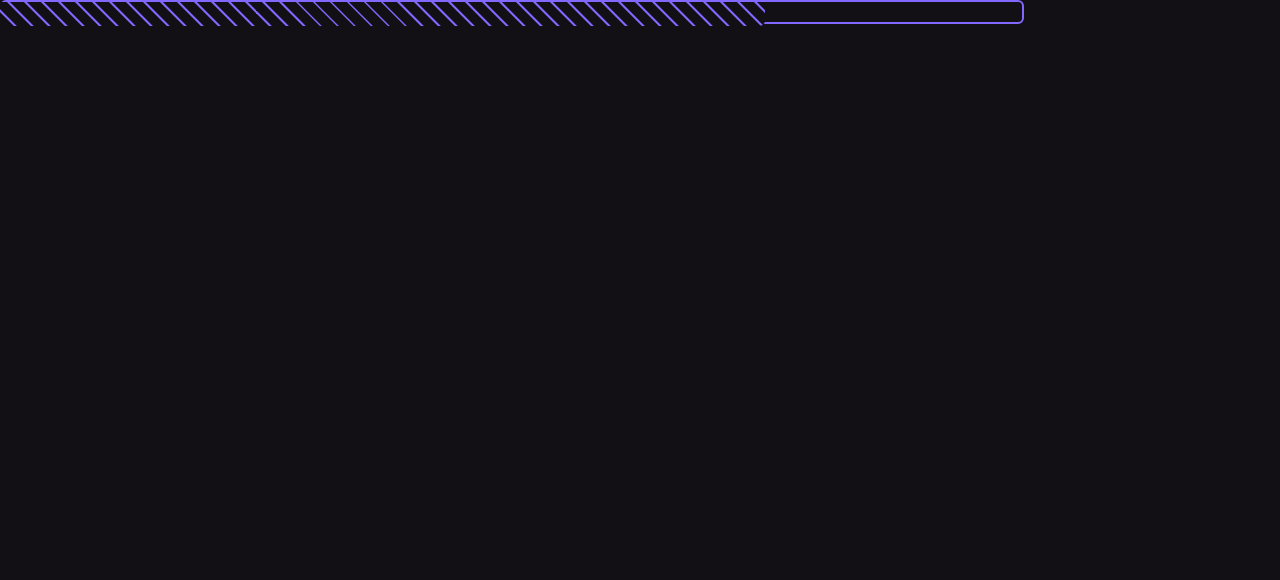
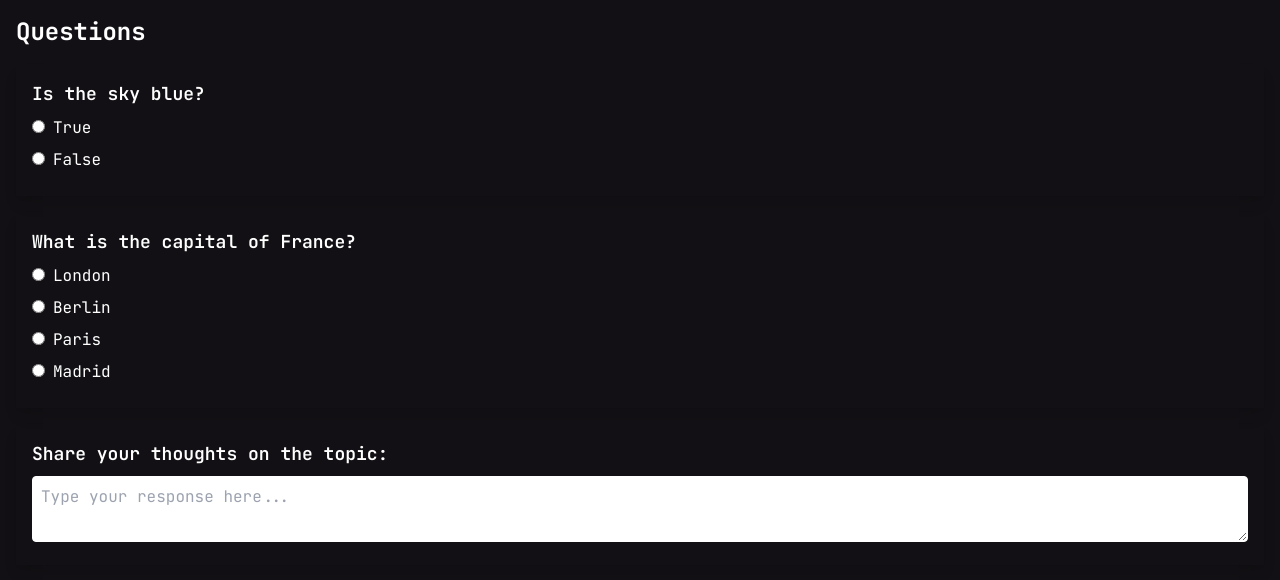
Before and after one commit to ayaanmayooq/eduhack, a Next.js app in the folder frontend/: page / in a window 1280 px wide. Shown: the top 580 px of the page. Built offline with nearby package versions, Linux system fonts and the light colour scheme.

Commit message:
Added Basic Structure of Question Components

```diff
--- /dev/null
+++ b/frontend/src/app/QuestionsPage.js
@@ -0,0 +1,25 @@
+import React from 'react';
+import Question from '../components/Question';
+
+const QuestionPage = () => {
+  return (
+    <div className="p-4">
+      <h1 className="text-2xl font-bold">Questions</h1>
+      <Question
+        questionType="true-false"
+        questionText="Is the sky blue?"
+      />
+      <Question
+        questionType="mcq"
+        questionText="What is the capital of France?"
+        options={['London', 'Berlin', 'Paris', 'Madrid']}
+      />
+      <Question
+        questionType="free-response"
+        questionText="Share your thoughts on the topic:"
+      />
+    </div>
+  );
+};
+
+export default QuestionPage;
--- a/frontend/src/app/page.js
+++ b/frontend/src/app/page.js
@@ -2,11 +2,13 @@
 import { JetBrains_Mono } from "next/font/google";
 import Intro from "../components/Intro";
 import Loading from "@/components/Loading";
+import QuestionPage from "./QuestionsPage";
 
 export default function Home() {
   return (
     <div className="w-screen h-fit">
-      <Loading></Loading>
+      {/* <Loading></Loading> */}
+      <QuestionPage></QuestionPage>
       {/* <Intro></Intro> */}
       {/* <Input></Input> */}
     </div>
--- /dev/null
+++ b/frontend/src/components/Option.js
@@ -0,0 +1,12 @@
+import React from 'react';
+
+const Option = ({ text }) => {
+  return (
+    <label className="block mb-2">
+      <input type="radio" className="mr-2" />
+      {text}
+    </label>
+  );
+};
+
+export default Option;
--- /dev/null
+++ b/frontend/src/components/Question.js
@@ -0,0 +1,29 @@
+import React from 'react';
+import Option from './Option';
+
+const Question = ({ questionType, questionText, options }) => {
+  return (
+    <div className="p-4 my-4 shadow-lg">
+      <p className="text-lg font-semibold mb-2">{questionText}</p>
+      <div>
+        {questionType === 'true-false' ? (
+          <div>
+            <Option text="True" />
+            <Option text="False" />
+          </div>
+        ) : questionType === 'mcq' ? (
+          options.map((option, index) => (
+            <Option key={index} text={option} />
+          ))
+        ) : questionType === 'free-response' ? (
+          <textarea
+            className="w-full p-2 border rounded"
+            placeholder="Type your response here..."
+          ></textarea>
+        ) : null}
+      </div>
+    </div>
+  );
+};
+
+export default Question;
```
